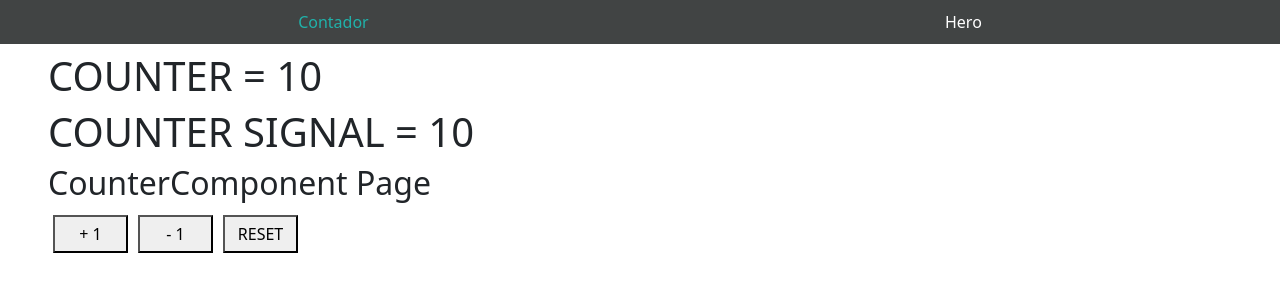
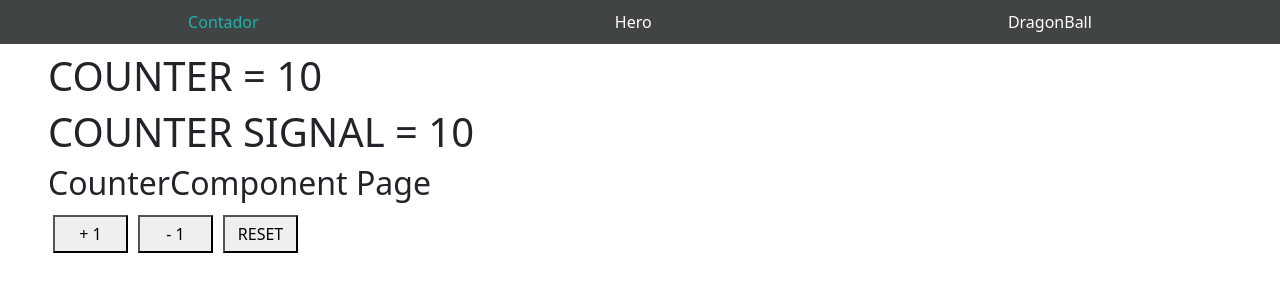
Before and after one commit to Gianlucca-git/Curso_Angular_19, an Angular app in the folder Angular/01-bases/: page / in a window 1280 px wide. Shown: the top 300 px of the page. Built offline with nearby package versions, Linux system fonts and the light colour scheme.

Commit message:
DragonBall Page Component
changes:
    - nuevo componente
    - inicio de form
    - inicio de listado

```diff
--- a/Angular/01-bases/src/app/app.routes.ts
+++ b/Angular/01-bases/src/app/app.routes.ts
@@ -1,6 +1,7 @@
 import {Routes} from '@angular/router';
 import {CounterPageComponent} from './pages/counter/counter-page.component';
 import {HeroPageComponent} from './pages/hero/hero-page.component';
+import {DragonballPageComponent} from './pages/dragonball-page/dragonball-page.component';
 
 export const routes: Routes = [
   {
@@ -12,6 +13,10 @@
     component: HeroPageComponent,
   },
   {
+    path: 'dragonball',
+    component: DragonballPageComponent,
+  },
+  {
     path: '**',
     redirectTo: '',
   },
--- a/Angular/01-bases/src/app/components/shared/navbar/navbar.component.html
+++ b/Angular/01-bases/src/app/components/shared/navbar/navbar.component.html
@@ -24,5 +24,6 @@
      [routerLinkActiveOptions]="{exact: true}"
   >Contador</a>
   <a [routerLink]="['/hero']" [routerLinkActive]="'active'">Hero</a>
+  <a [routerLink]="['/dragonball']" [routerLinkActive]="'active'">DragonBall</a>
 
 </nav>
```
